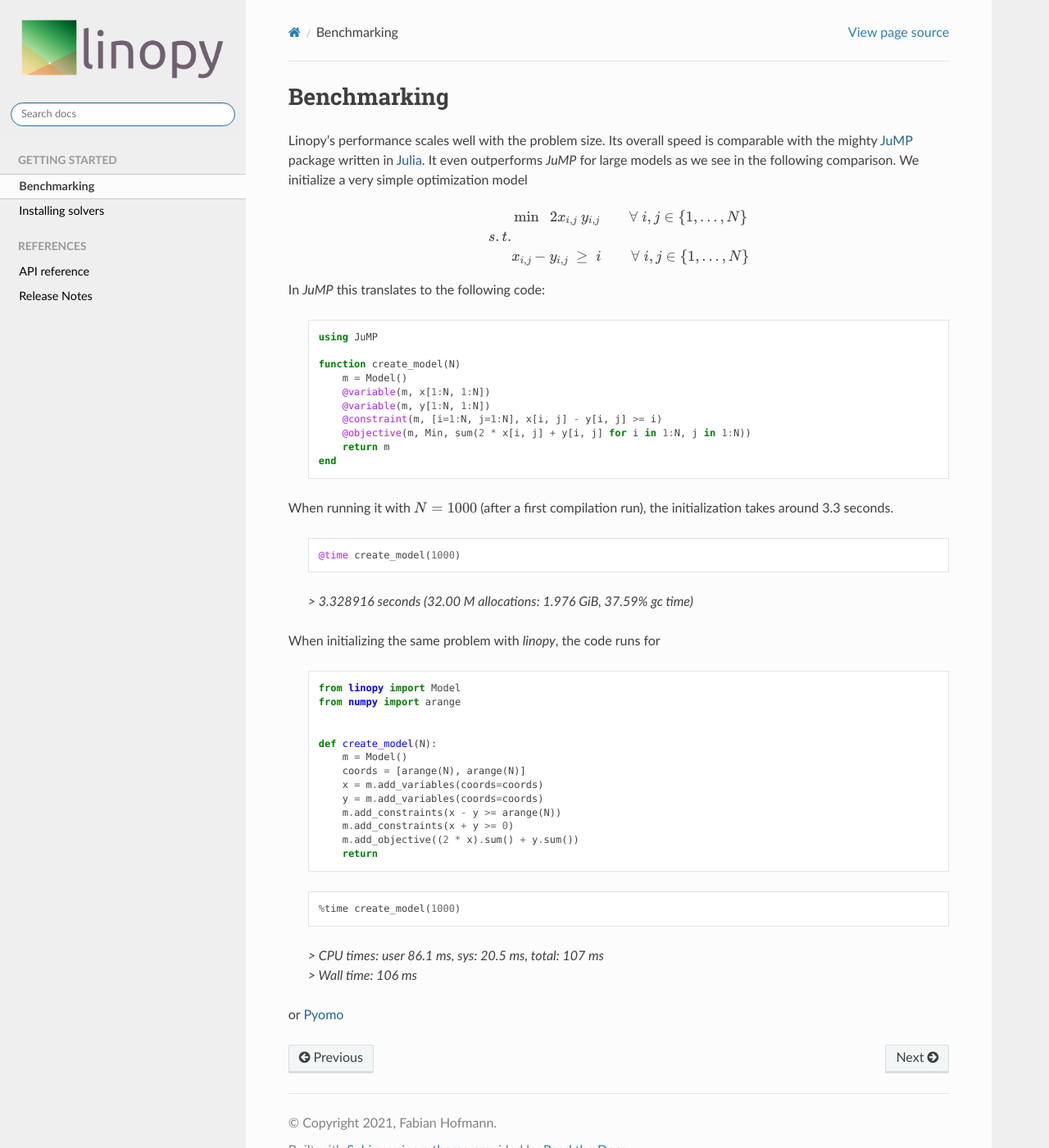
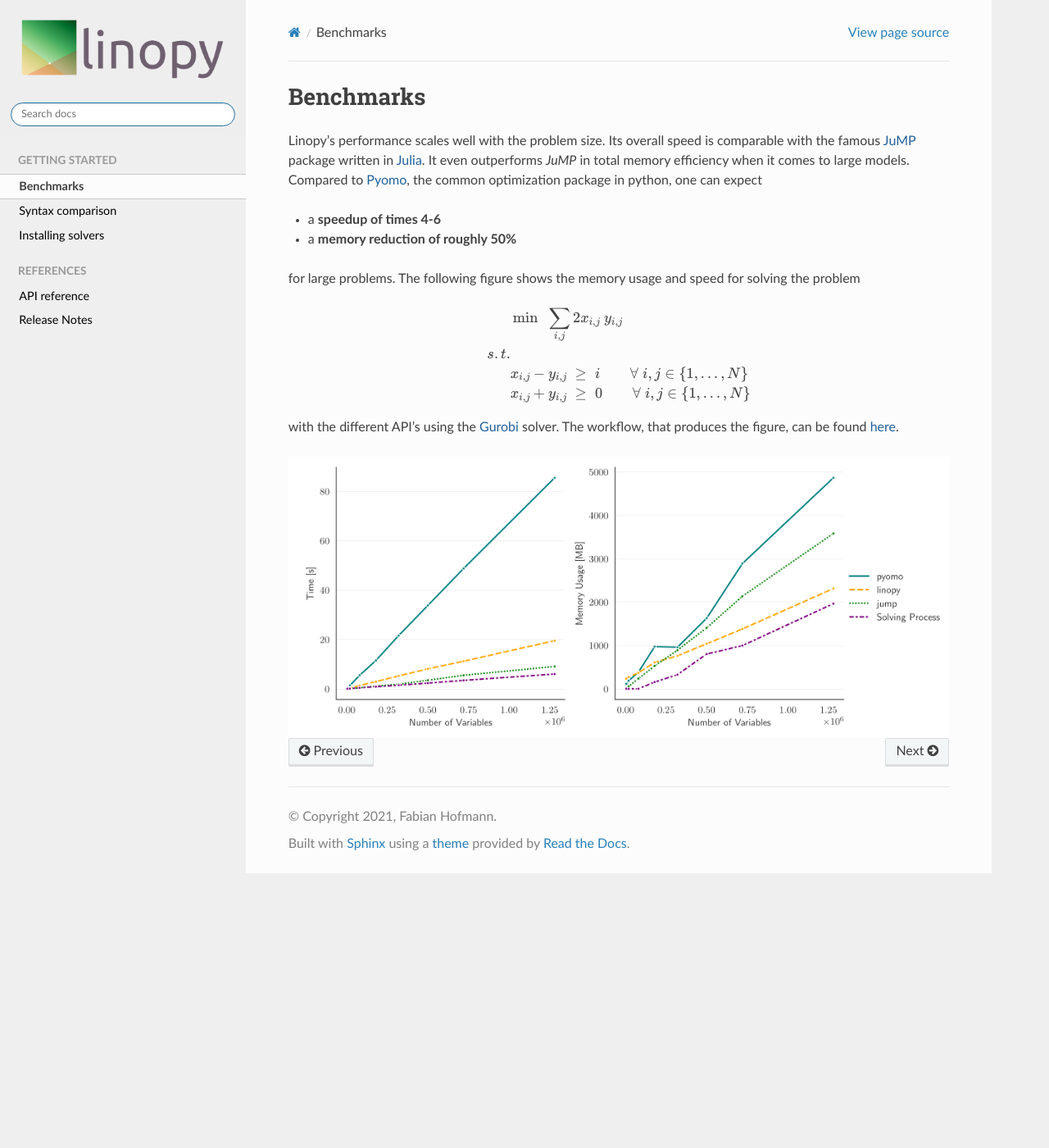
Before and after one commit to PyPSA/linopy, a Sphinx documentation site: the page built from doc/benchmark.rst, in a window 1280 px wide and 1400 px high. Shown: the whole window at 82% size. Built offline with Sphinx 7.4.7 and the Read the Docs theme 2.0.0, drawn with Linux system fonts in a browser that asks for light colours; pages that are not in the unit, such as notebooks, are missing from menus.

Commit message:
doc: add benchmark and syntax section

```diff
--- a/doc/benchmark.rst
+++ b/doc/benchmark.rst
@@ -1,64 +1,27 @@
-Benchmarking
-============
+.. _benchmark:
+
+Benchmarks
+==========
 
 
-Linopy's performance scales well with the problem size. Its overall speed is comparable with the mighty `JuMP <https://jump.dev/>`_ package written in `Julia <https://julialang.org/>`_. It even outperforms `JuMP` for large models as we see in the following comparison. We initialize a very simple optimization model
+Linopy's performance scales well with the problem size. Its overall speed is comparable with the famous `JuMP <https://jump.dev/>`_ package written in `Julia <https://julialang.org/>`_. It even outperforms `JuMP` in total memory efficiency when it comes to large models. Compared to `Pyomo <https://pyomo.org>`_, the common optimization package in python, one can expect
+
+* a **speedup of times 4-6**
+* a **memory reduction of roughly 50%**
+
+for large problems. The following figure shows the memory usage and speed for solving the problem
 
 .. math::
 
-    & \min \;\; 2 x_{i,j} \; y_{i,j} \qquad \forall \; i,j \in \{1,...,N\} \\
+    & \min \;\; \sum_{i,j} 2 x_{i,j} \; y_{i,j} \\
     s.t. & \\
-    & x_{i,j} - y_{i,j} \; \ge \; i \qquad \forall \; i,j \in \{1,...,N\}
+    & x_{i,j} - y_{i,j} \; \ge \; i \qquad \forall \; i,j \in \{1,...,N\} \\
+    & x_{i,j} + y_{i,j} \; \ge \; 0 \qquad \forall \; i,j \in \{1,...,N\}
 
 
-In `JuMP` this translates to the following code:
+with the different API's using the `Gurobi <https://gurobi.com>`_ solver. The workflow, that produces the figure, can be found `here <https://github.com/PyPSA/linopy/tree/benchmark/benchmark>`_.
 
- .. code-block:: julia
-
-    using JuMP
-
-    function create_model(N)
-        m = Model()
-        @variable(m, x[1:N, 1:N])
-        @variable(m, y[1:N, 1:N])
-        @constraint(m, [i=1:N, j=1:N], x[i, j] - y[i, j] >= i)
-        @objective(m, Min, sum(2 * x[i, j] + y[i, j] for i in 1:N, j in 1:N))
-        return m
-    end
-
-When running it with :math:`N=1000` (after a first compilation run), the initialization takes around 3.3 seconds.
-
- .. code-block:: julia
-
-    @time create_model(1000)
-
- `> 3.328916 seconds (32.00 M allocations: 1.976 GiB, 37.59% gc time)`
-
-When initializing the same problem with `linopy`, the code runs for
-
- .. code-block:: python
-
-     from linopy import Model
-     from numpy import arange
-
-
-     def create_model(N):
-         m = Model()
-         coords = [arange(N), arange(N)]
-         x = m.add_variables(coords=coords)
-         y = m.add_variables(coords=coords)
-         m.add_constraints(x - y >= arange(N))
-         m.add_constraints(x + y >= 0)
-         m.add_objective((2 * x).sum() + y.sum())
-         return
-
- .. code-block:: python
-
-     %time create_model(1000)
-
- | `> CPU times: user 86.1 ms, sys: 20.5 ms, total: 107 ms`
- | `> Wall time: 106 ms`
-
-
-
-or `Pyomo <https://www.pyomo.org/>`_
+.. image:: benchmark.png
+    :width: 1500
+    :alt: benchmark
+    :align: center
--- a/doc/index.rst
+++ b/doc/index.rst
@@ -86,8 +86,9 @@
    :maxdepth: 2
    :caption: Getting started
 
+   create-a-model
    benchmark
-   create-a-model
+   syntax
    solvers
 
 .. toctree::
```
Also changed, not shown: doc/syntax.rst (added, +91 -0 lines), doc/benchmark.png (added).
